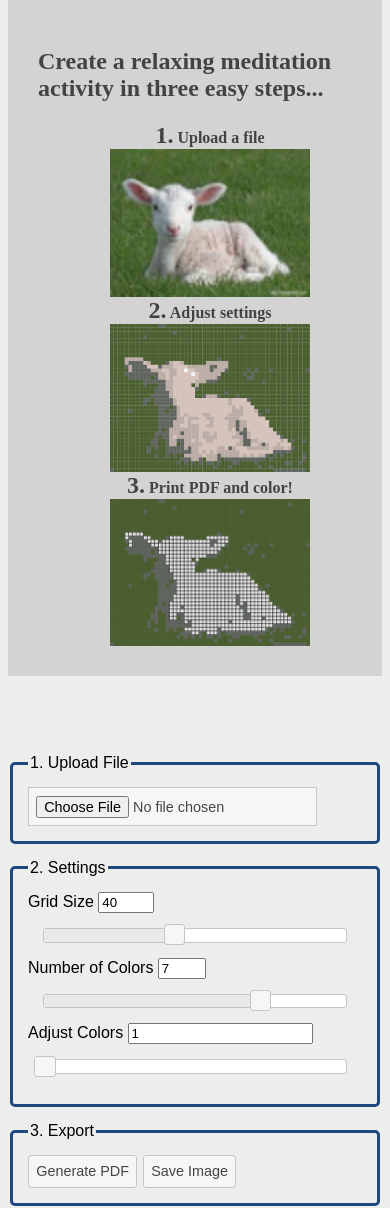
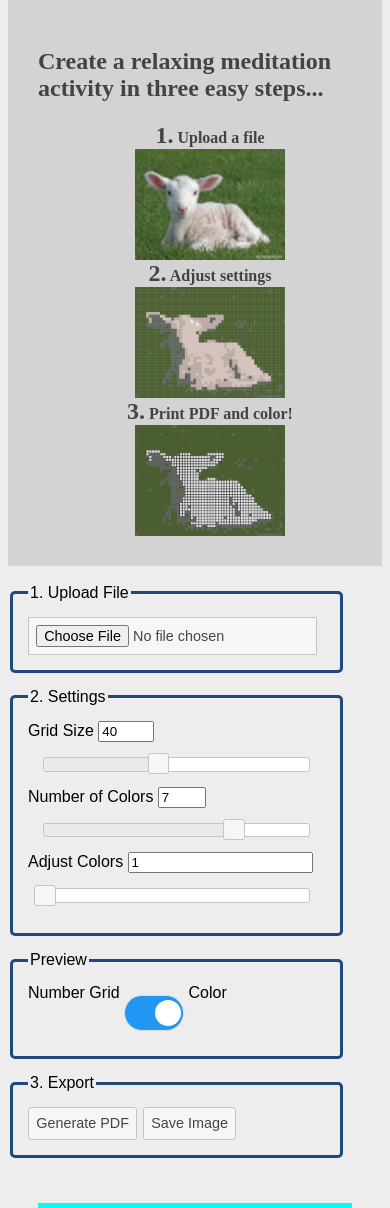
Before and after one commit to ashmystic/color-by-number-generator, a plain HTML site: page index.html in a window 390 px wide. Shown: the part 410-1618 px from the top of the page. Drawn offline with nearby package versions, Linux system fonts and the light colour scheme; a web font is replaced by a local one.

Commit message:
Implement css grid and fix sizing of number grid and color swatches

```diff
--- a/css/style.css
+++ b/css/style.css
@@ -1,3 +1,6 @@
+/*
+	Main
+*/
 body {
 	background-color: #EDEDED!important;
 	margin: 8px!important;
@@ -8,7 +11,6 @@ body {
 
 canvas {
 	border:1px solid #d3d3d3;
-	/*width: 100px;*/
 }
 
 h1, h2, h3 {
@@ -33,37 +35,9 @@ h1 {
 	color: #e4e4e4;,
 	line-height: 2em;
 }
-.settings {
-	width: 400px;
-	float: left;
-	margin:left: 20px;
-}
-.output {
-	margin-left: 420px;
-}
-/* small screens  ----------- */
-@media only screen and (max-width : 720px) {
-/* Styles */
-	.settings {
-		width: 100%;
-		display: block;
-		margin: auto;
-	}
-	.output {
-		width: 100%;
-		display: block;
-		margin: auto;
-	}
-	h1 {
-		font-size:1.5em;
-		padding: 30px;
-		position: absolute;
-		top: 50%;
-		left: 40%;
-		transform: translate(-40%, -50%);
-		color: #e4e4e4;
-		line-height: 2em;
-	}
+
+fieldset {
+	margin-bottom: 15px;
 }
 
 fieldset.block {
@@ -81,6 +55,106 @@ fieldset.block legend.title2 {
     border-radius: 5px!important;
     box-shadow: 0 0 0 5px #ddd!important;
     margin-left: 20px!important;
+}
+
+.setting-one {
+  grid-area: setting-one;
+  overflow:hidden;
+}
+.setting-two {
+  grid-area: setting-two;
+}
+.setting-three {
+  grid-area: setting-three;
+}
+.preview {
+  grid-area: preview;
+}
+.settings-container {
+	display: grid;
+	grid-column-gap: 10px;
+	grid-template-columns: 330px auto;
+	grid-template-rows: auto;
+	grid-template-areas:
+		"setting-one preview "
+		"setting-two preview"
+		"setting-three preview";
+}
+
+.instructions {
+	overflow:hidden;
+	background-color: #d3d3d3;
+	padding-top: 30px;
+	padding-bottom: 30px;
+	padding-left: 30px;
+}
+.instructionStep {
+	float:left;
+	margin-right: 10%;
+}
+.instructionStep span {
+	font-size: 1.5em;
+}
+.instructionStep h3 {
+	font-size:1em;
+	margin-top:0px;
+	margin-bottom:0px;
+}
+.instructionImage {
+	width:150px;
+}
+/* small screens  ----------- */
+@media only screen and (max-width : 720px) {
+	.settings-container {
+		display: grid;
+		grid-column-gap: 10px;
+		grid-template-columns: 90%;
+		grid-template-rows: auto;
+		grid-template-areas:
+			"setting-one"
+			"setting-two"
+			"preview"
+			"setting-three";
+	}
+
+	h1 {
+		font-size:1.5em;
+		padding: 30px;
+		position: absolute;
+		top: 50%;
+		left: 40%;
+		transform: translate(-40%, -50%);
+		color: #e4e4e4;
+		line-height: 2em;
+	}
+
+	.instructionStep {
+		width: 100%;
+		display: block;
+		margin: 0 auto;
+	}
+	.instructionStep h3, .instructionStep img {
+		display: block;
+		margin: 0 auto;
+		text-align: center;
+	}
+	h3 {
+		text-align: center;
+	}
+}
+
+.slider {
+	margin: 15px;
+}
+
+
+.ui-button {
+	padding: 0.5em .5em !important;
+	font-size: 0.9em !important;
+}
+
+.imagePreview {
+	display: none;
 }
 
 .donate-cta {
@@ -101,71 +175,6 @@ form {
 form img {
 	width: 1px;
 	height: 1px;
-}
-
-.instructions {
-	overflow:hidden;
-	background-color: #d3d3d3;
-	padding-top: 30px;
-	padding-bottom: 30px;
-	padding-left: 30px;
-}
-.instructionStep {
-	width: 25%;
-	float:left;
-	/*margin-left: 30px;*/
-	margin-right: 30px;
-}
-/* small screens  ----------- */
-@media only screen and (max-width : 930px) {
-	.instructionStep {
-		width: 100%;
-		display: block;
-		margin: 0 auto;
-	}
-	.instructionStep h3, .instructionStep img {
-		display: block;
-		margin: 0 auto;
-		text-align: center;
-	}
-	h3 {
-		text-align: center;
-	}
-}
-.instructionStep span {
-	font-size: 1.5em;
-}
-.instructionStep h3 {
-	font-size:1em;
-	margin-top:0px;
-	margin-bottom:0px;
-}
-.instructionImage {
-	width:200px;
-}
-
-.slider {
-	margin: 15px;
-}
-
-
-.ui-button {
-	padding: 0.5em .5em !important;
-	font-size: 0.9em !important;
-}
-
-.imagePreview {
-	display: none;
-}
-
-fieldset {
-	margin-bottom: 15px;
-}
-
-.wrapper {
-	width: 100%;
-	overflow: hidden;
-	padding-top: 60px;
 }
 
 
--- a/index.html
+++ b/index.html
@@ -27,7 +27,7 @@
 		<h2>Create a relaxing meditation activity in three easy steps...</h2>
 		<div class="instructionStep">
 			<h3><span>1.</span> Upload a file</h3>
-				<img class="instructionImage" alt="Lamb Inpt Image" src="images/lamb_small.png">
+			<img class="instructionImage" alt="Lamb Input Image" src="images/lamb_small.png">
 		</div>
 		<div class="instructionStep">
 			<h3><span>2.</span> Adjust settings</h3>
@@ -39,14 +39,14 @@
 		</div>
 	</div>
 	<br>
-	<div class="wrapper">
-	    <div class="settings">
+
+	<section class="settings-container">
+		<div class="setting-one">
 			<fieldset class="block">
 			<legend>1. Upload File</legend>
 				<input id="inputFileUpload" type="file" name="file" class="ui-button" accept="image/*">
 				<br>
 				<output id="inputImage"></output>
-					<!-- <img id="scream" src="img_the_scream.jpg" alt="The Scream" style="display:none"> -->
 				<img id="image" alt="Blank Image Placeholder" style="display:none">
 
 				<div class="imagePreview">
@@ -55,7 +55,8 @@
 					</canvas>
 				</div>
 			</fieldset>
-
+		</div>
+		<div class="setting-two">
 			<fieldset class="block">
 			<legend>2. Settings</legend>
 				<span class="input-label">
@@ -74,13 +75,15 @@
 				</span>
 				<div id="sliderColorTolerance" class="slider"></div>
 			</fieldset>
+		</div>
+		<div class="setting-three">
 			<fieldset class="block">
 			<legend>3. Export</legend>
 					<input type="button" id="inputButtonGeneratePDF" name="inputButtonGeneratePDF" value="Generate PDF">
 					<input type="button" id="inputButtonSaveImage" name="inputButtonSaveImage" value="Save Image">
 			</fieldset>
 		</div>
-	    <div class="output">
+		<div class="preview">
 			<fieldset class="block">
 			<legend>Preview</legend>
 				<span class="input-label">
@@ -102,9 +105,8 @@
 					</canvas>
 				</div>
 			</fieldset>
-			<br>
 		</div>
-	</div>
+	</section>
 
 	<center>
 		<div class="donate-cta">
```
Also changed, not shown: javascript/script.js (+20 -35 lines), images/instructions_banner.png. Lines whose indentation alone changed are shown as unchanged.
